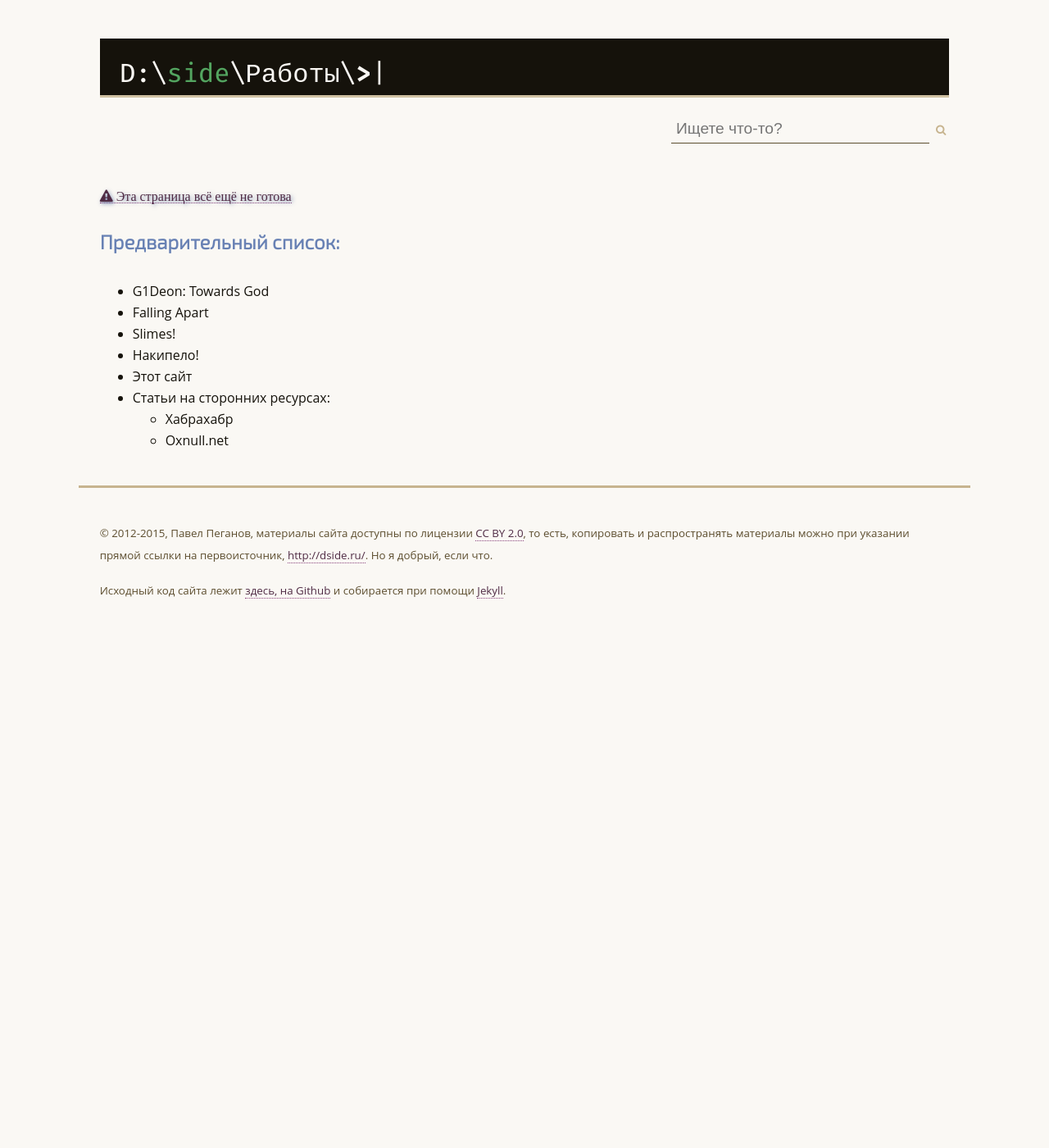
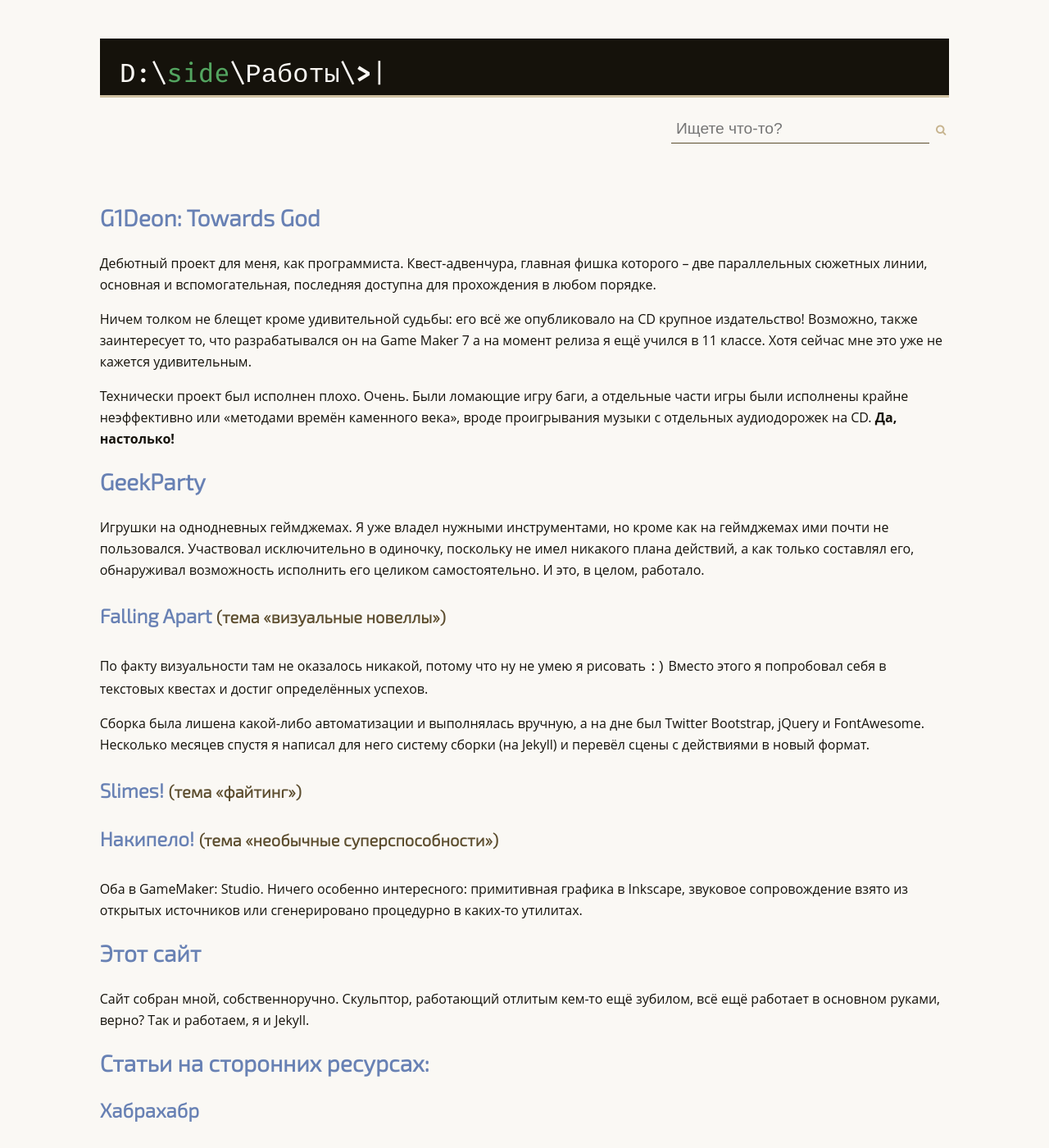
Before and after one commit to D-side/d-side.github.io, a Jekyll site: the page built from works/index.md, in a window 1280 px wide and 1400 px high. Shown: the whole window at 82% size. Built offline with Jekyll 4.4.1, drawn with Linux system fonts in a browser that asks for light colours; nearby versions of some CDN libraries; library files that are not in the unit come from our copies; some of the changed text lies outside the part shown.

Commit message:
Updated several pages

```diff
--- a/works/index.html
+++ /dev/null
@@ -1,23 +0,0 @@
----
-layout: page
-title: Работы
----
-
-<nav><a class="fa fa-warning"> Эта страница всё ещё не готова</a></nav>
-<p>
-
-</p>
-<h4>Предварительный список:</h4>
-<ul>
-<li>G1Deon: Towards God</li>
-<li>Falling Apart</li>
-<li>Slimes!</li>
-<li>Накипело!</li>
-<li>Этот сайт</li>
-<li>Статьи на сторонних ресурсах:
-	<ul>
-		<li>Хабрахабр</li>
-		<li>Oxnull.net</li>
-	</ul>
-</li>
-</ul>
--- /dev/null
+++ b/works/index.md
@@ -0,0 +1,55 @@
+---
+layout: page
+title: Работы
+---
+
+
+### G1Deon: Towards God
+
+Дебютный проект для меня, как программиста. Квест-адвенчура, главная фишка которого -- две параллельных сюжетных линии, основная и вспомогательная, последняя доступна для прохождения в любом порядке.
+
+Ничем толком не блещет кроме удивительной судьбы: его всё же опубликовало на CD крупное издательство! Возможно, также заинтересует то, что разрабатывался он на Game Maker 7 а на момент релиза я ещё учился в 11 классе. Хотя сейчас мне это уже не кажется удивительным.
+
+Технически проект был исполнен плохо. Очень. Были ломающие игру баги, а отдельные части игры были исполнены крайне неэффективно или "методами времён каменного века", вроде проигрывания музыки с отдельных аудиодорожек на CD. **Да, настолько!**
+
+### GeekParty
+
+Игрушки на однодневных геймджемах. Я уже владел нужными инструментами, но кроме как на геймджемах ими почти не пользовался. Участвовал исключительно в одиночку, поскольку не имел никакого плана действий, а как только составлял его, обнаруживал возможность исполнить его целиком самостоятельно. И это, в целом, работало.
+
+#### Falling Apart <small>(тема "визуальные новеллы")</small>
+
+По факту визуальности там не оказалось никакой, потому что ну не умею я рисовать `:)` Вместо этого я попробовал себя в текстовых квестах и достиг определённых успехов.
+
+Сборка была лишена какой-либо автоматизации и выполнялась вручную, а на дне был Twitter Bootstrap, jQuery и FontAwesome. Несколько месяцев спустя я написал для него систему сборки (на Jekyll) и перевёл сцены с действиями в новый формат.
+
+#### Slimes! <small>(тема "файтинг")</small>
+
+#### Накипело! <small>(тема "необычные суперспособности")</small>
+
+Оба в GameMaker: Studio. Ничего особенно интересного: примитивная графика в Inkscape, звуковое сопровождение взято из открытых источников или сгенерировано процедурно в каких-то утилитах.
+
+### Этот сайт
+
+Сайт собран мной, собственноручно. Скульптор, работающий отлитым кем-то ещё зубилом, всё ещё работает в основном руками, верно? Так и работаем, я и Jekyll.
+
+### Статьи на сторонних ресурсах:
+
+#### Хабрахабр
+
+Про Jekyll. Это была больше "проба пера", она увенчалась успехом, дважды, больше я к Хабрахабру не возвращался, не было настолько интересных широкой общественности тем.
+
+#### Oxnull.net
+
+Числюсь активистом (aka *адептом*), рассматриваю заявки на хостинг. На заре своей карьеры веб-разработчика публиковал свои заметки и рекомендации там.
+
+### Закрытые проекты на Ruby и Rails
+
+О них мне запрещено рассказывать детали, но... Ограничимся тем, что я видел и исправлял много ужасного кода, делал API за обёрткой из AngularJS (обёртку делали другие лица) и осознал сценарии, где чисто серверный рендеринг работает плохо.
+
+Ну и поработать успел не только с Rails. Здоровая доза чистого Ruby тоже присутствовала.
+
+### Локализация FTL: Faster Than Light Advanced Edition
+
+На заре проекта я занимался вытаскиванием строчек для локализации из сломанных XML-файлов игры с помощью регулярок в Ruby, потому что нормальные парсеры там ломались и выдавали ерунду, теряя крупные куски информации или захватывая что-то не то. Я выяснил, что сам FTL использует RapidXML (C++), но задействовать его напрямую не осмелился.
+
+Впоследствии роль технической поддержки взял на себя другой человек, а я по мелочи помогал с непосредственным переводом, ради чего весь проект и затевался.
```
Also changed, not shown: skills/index.md (+23 -8 lines).
